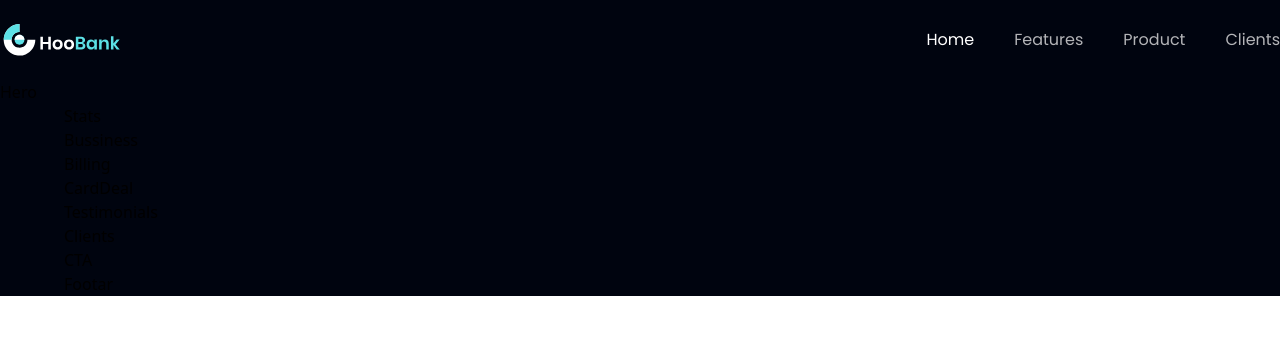
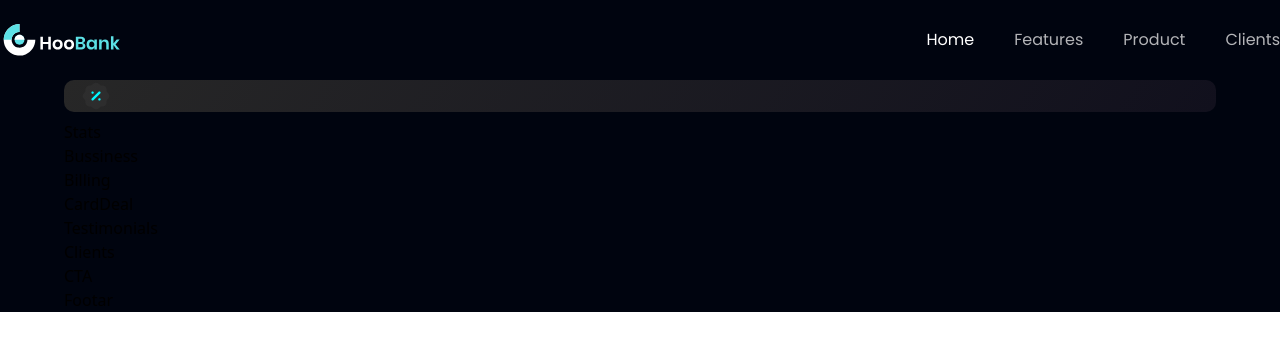
Before and after one commit to Rajat-soni-vst-au4/Bankapp, a React (Vite) app: page / in a window 1280 px wide. Shown: the top 350 px of the page. Built offline with nearby package versions, Linux system fonts and the light colour scheme.

Commit message:
working on Hero

```diff
--- a/src/Components/Hero.jsx
+++ b/src/Components/Hero.jsx
@@ -1,8 +1,16 @@
-import React from 'react'
+import React from 'react';
+import {discount, robot} from "../assets";
 
 function Hero() {
   return (
-    <div>Hero</div>
+    <section id='home' className={'flex md:flex-row flex-col ${styles.paddingY'}>
+      <div className={'flex-1 ${styles.flexStart} flex-col xl:px-0 sm:px-16 px-6'}>
+        <div className={'flex flex-row items-center pv-[6px] px-4 bg-discount-gradient rounded-[10px] mb-2'}>
+          <img src={discount} alt="discount"/>
+        </div>
+      </div>
+
+    </section>
   )
 }
 
```
